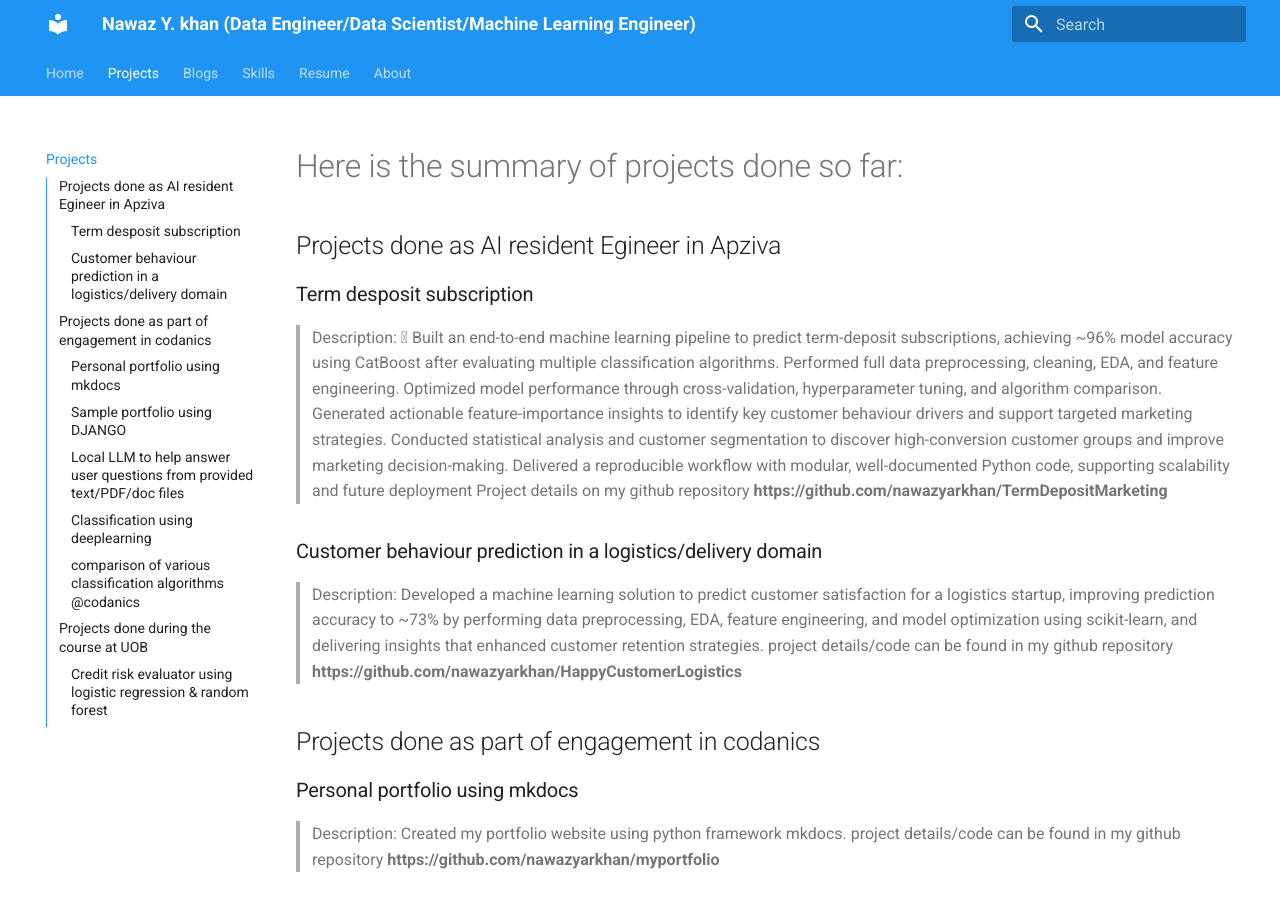
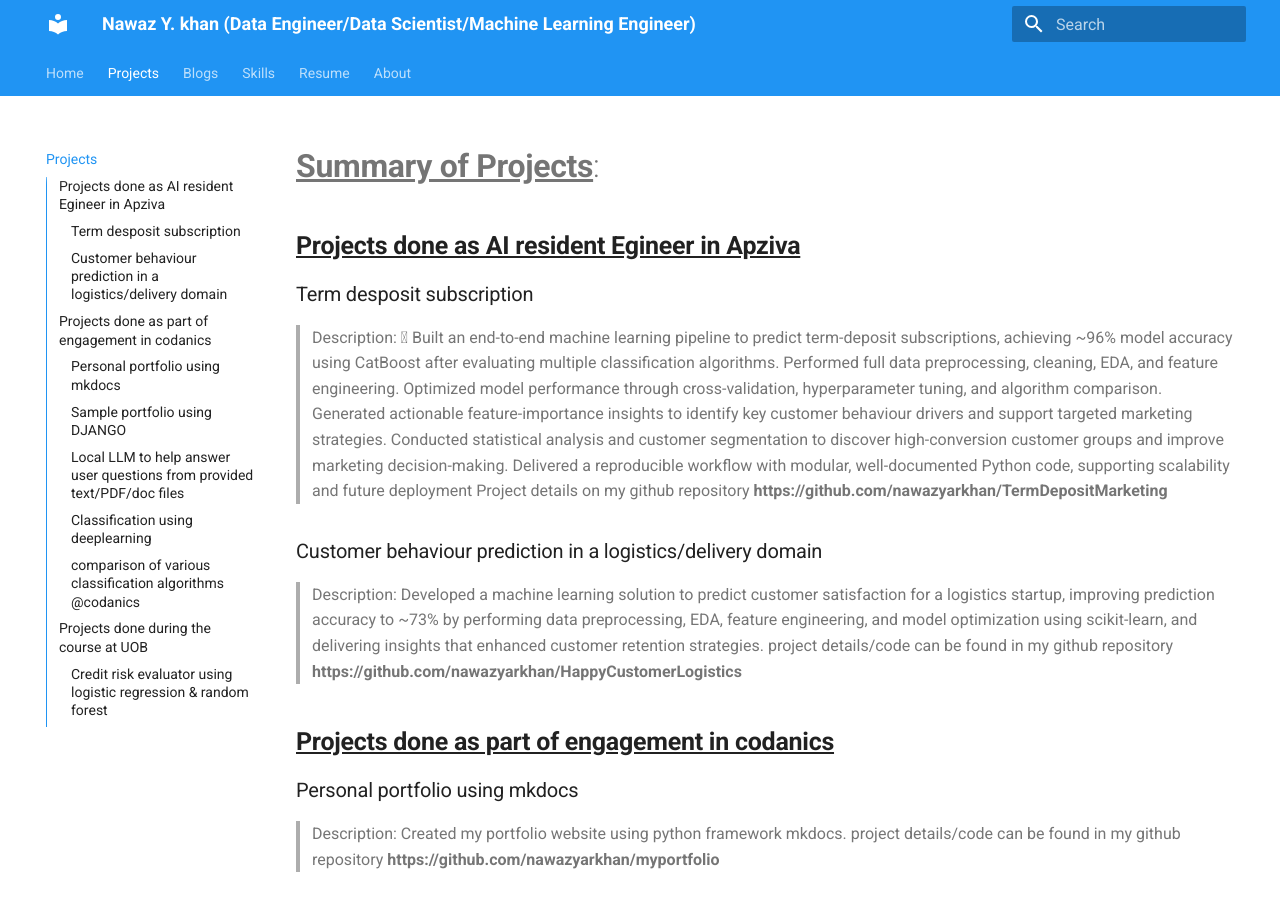
Before and after one commit to nawazyarkhan/myportfolio, an MkDocs documentation site: the page built from docs/projects.md, in a window 1280 px wide and 900 px high. Built offline with MkDocs 1.6.1 and Material for MkDocs 9.7.7, drawn with Linux system fonts in a browser that asks for light colours.

Commit message:
commit -m "Incorporating latest updates to portfolio"

```diff
--- a/docs/projects.md
+++ b/docs/projects.md
@@ -1,6 +1,6 @@
-# Here is the summary of projects done so far:
+# <u>**Summary of Projects**</u>:
 
-## Projects done as AI resident Egineer in Apziva
+## <u>**Projects done as AI resident Egineer in Apziva**</u>
 ###  Term desposit subscription
 > Description:
 > 	Built an end-to-end machine learning pipeline to predict term-deposit subscriptions, achieving ~96% model accuracy using CatBoost after evaluating multiple classification algorithms. Performed full data preprocessing, cleaning, EDA, and feature engineering. Optimized model performance through cross-validation, hyperparameter tuning, and algorithm comparison. Generated actionable feature-importance insights to identify key customer behaviour drivers and support targeted marketing strategies. Conducted statistical analysis and customer segmentation to discover high-conversion customer groups and improve marketing decision-making.  Delivered a reproducible workflow with modular, well-documented Python code, supporting scalability and future deployment
@@ -11,7 +11,7 @@
 > Developed a machine learning solution to predict customer satisfaction for a logistics startup, improving prediction accuracy to ~73% by performing data preprocessing, EDA, feature engineering, and model optimization using scikit-learn, and delivering insights that enhanced customer retention strategies.
 > project details/code can be found in my github repository **https://github.com/nawazyarkhan/HappyCustomerLogistics**
 
-## Projects done as part of engagement in codanics
+## <u>**Projects done as part of engagement in codanics**</u>
 
 ### Personal portfolio using mkdocs
 > Description:
@@ -41,7 +41,7 @@
 > Details/code can be found under github repository **https://github.com/nawazyarkhan/classification_algorithms_comparison**
 
 
-## Projects done during the course at UOB
+## <u>**Projects done during the course at UOB**</u>
 ### Credit risk evaluator using logistic regression & random forest
 > Description:
 > This project involves analyzing and predicting a provided dataset of loan applicants to evaluate & predict the risk involved in loan approval.
```
Also changed, not shown: docs/resume.md (+22 -4 lines), site/projects/index.html, site/resume/index.html, site/search/search_index.json, 1 other file.
